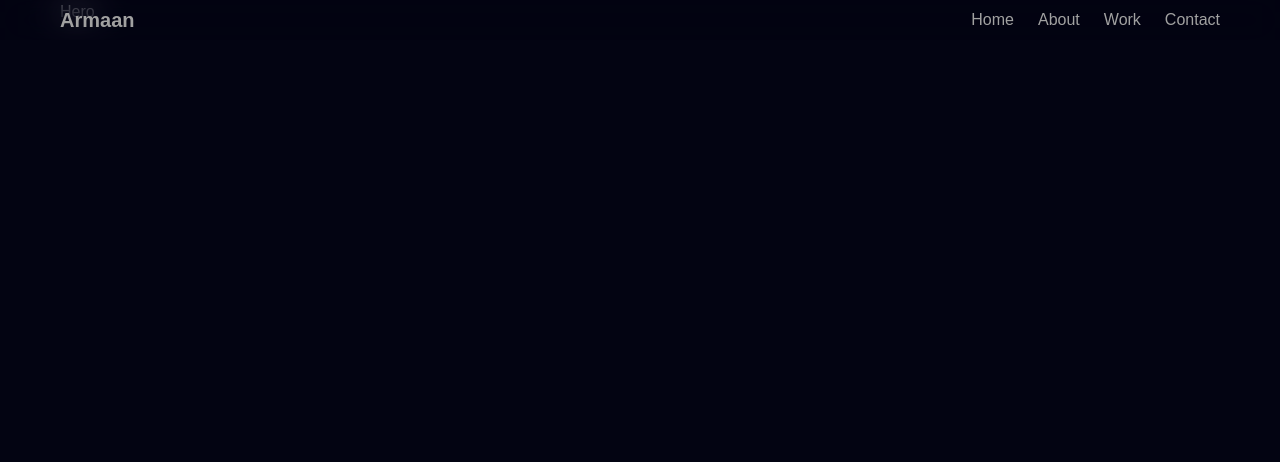
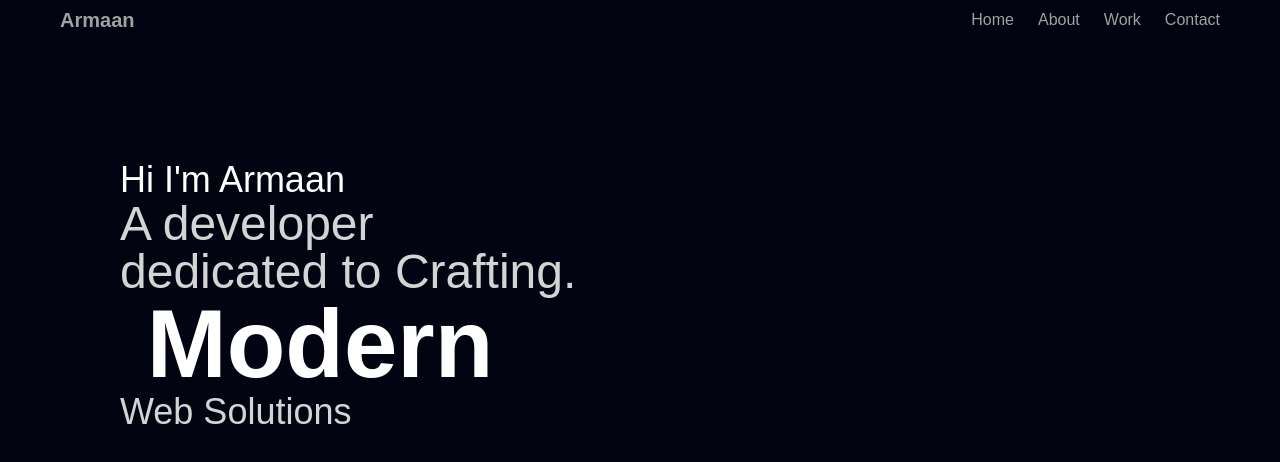
Before and after one commit to ArmaanRawat/myPortfolio, a React (Vite) app: page / in a window 1280 px wide. Shown: the top 462 px of the page. Built offline with nearby package versions, Linux system fonts and the light colour scheme; a web font is replaced by a local one.

Commit message:
some new changes

```diff
--- a/package.json
+++ b/package.json
@@ -14,6 +14,7 @@
     "motion": "^12.20.1",
     "react": "^19.1.0",
     "react-dom": "^19.1.0",
+    "tailwind-merge": "^3.3.1",
     "tailwindcss": "^4.1.11"
   },
   "devDependencies": {
--- /dev/null
+++ b/src/components/FlipWords.jsx
@@ -0,0 +1,90 @@
+"use client";
+import React, { useCallback, useEffect, useState } from "react";
+import { AnimatePresence, motion } from "motion/react";
+import {twMerge} from "tailwind-merge";
+
+export const FlipWords = ({
+  words,
+  duration = 3000,
+  className
+}) => {
+  const [currentWord, setCurrentWord] = useState(words[0]);
+  const [isAnimating, setIsAnimating] = useState(false);
+
+  // thanks for the fix Julian - https://github.com/Julian-AT
+  const startAnimation = useCallback(() => {
+    const word = words[words.indexOf(currentWord) + 1] || words[0];
+    setCurrentWord(word);
+    setIsAnimating(true);
+  }, [currentWord, words]);
+
+  useEffect(() => {
+    if (!isAnimating)
+      setTimeout(() => {
+        startAnimation();
+      }, duration);
+  }, [isAnimating, duration, startAnimation]);
+
+  return (
+    <AnimatePresence
+      onExitComplete={() => {
+        setIsAnimating(false);
+      }}>
+      <motion.div
+        initial={{
+          opacity: 0,
+          y: 10,
+        }}
+        animate={{
+          opacity: 1,
+          y: 0,
+        }}
+        transition={{
+          type: "spring",
+          stiffness: 100,
+          damping: 10,
+        }}
+        exit={{
+          opacity: 0,
+          y: -40,
+          x: 40,
+          filter: "blur(8px)",
+          scale: 2,
+          position: "absolute",
+        }}
+        className={twMerge(
+          "z-10 inline-block relative text-left",
+          className
+        )}
+        key={currentWord}>
+        {/* edit suggested by Sajal: https://x.com/DewanganSajal */}
+        {currentWord.split(" ").map((word, wordIndex) => (
+          <motion.span
+            key={word + wordIndex}
+            initial={{ opacity: 0, y: 10, filter: "blur(8px)" }}
+            animate={{ opacity: 1, y: 0, filter: "blur(0px)" }}
+            transition={{
+              delay: wordIndex * 0.3,
+              duration: 0.3,
+            }}
+            className="inline-block whitespace-nowrap">
+            {word.split("").map((letter, letterIndex) => (
+              <motion.span
+                key={word + letterIndex}
+                initial={{ opacity: 0, y: 10, filter: "blur(8px)" }}
+                animate={{ opacity: 1, y: 0, filter: "blur(0px)" }}
+                transition={{
+                  delay: wordIndex * 0.3 + letterIndex * 0.05,
+                  duration: 0.2,
+                }}
+                className="inline-block">
+                {letter}
+              </motion.span>
+            ))}
+            <span className="inline-block">&nbsp;</span>
+          </motion.span>
+        ))}
+      </motion.div>
+    </AnimatePresence>
+  );
+};
--- a/src/components/HeroText.jsx
+++ b/src/components/HeroText.jsx
@@ -1,9 +1,85 @@
-import React from 'react'
+import { FlipWords } from "./FlipWords";
+import { motion } from "motion/react";
 
 function HeroText() {
+  const words = ["Secure", " Modern", "Innovative", "Scalable"];
+  const variants = {
+    hidden: { opacity: 0, x: -50 },
+    visible: { opacity: 1, x: 0 },
+  };
   return (
-    <div>HeroText</div>
-  )
+    <div className="z-10 mt-20 text-center md:mt-40 md:text-left rounded-3xl bg-clip-text">
+      <div className="flex-col hidden md:flex c-space">
+        <motion.h1
+          className="text-4xl font-medium"
+          variants={variants}
+          initial="hidden"
+          animate="visible"
+          transition={{ delay: 1 }}>
+          Hi I'm Armaan
+        </motion.h1>
+        <div className="flex flex-col items-start">
+          <motion.p
+            className="text-5xl font-medium text-neutral-300"
+            variants={variants}
+            initial="hidden"
+            animate="visible"
+            transition={{ delay: 1.2 }}>
+            A developer <br /> dedicated to Crafting.{" "}
+          </motion.p>
+          <motion.div
+            variants={variants}
+            initial="hidden"
+            animate="visible"
+            transition={{ delay: 1.5 }}>
+            <FlipWords
+              words={words}
+              className="font-black text-white text-8xl"
+            />
+          </motion.div>
+          <motion.p
+            className="text-4xl font-medium text-neutral-300"
+            variants={variants}
+            initial="hidden"
+            animate="visible"
+            transition={{ delay: 1.8 }}>
+            Web Solutions{" "}
+          </motion.p>
+        </div>
+      </div>
+      <div className="flex flex-col space-y-6 md:hidden">
+        <p className="text-4xl font-medium">Hi, I'm Armaan Rawat</p>
+        <div>
+          <motion.p
+            className="text-5xl font-black text-neutral-300"
+            variants={variants}
+            initial="hidden"
+            animate="visible"
+            transition={{ delay: 1 }}>
+            Building
+          </motion.p>
+          <motion.div
+            variants={variants}
+            initial="hidden"
+            animate="visible"
+            transition={{ delay: 1.2 }}>
+            <FlipWords
+              words={words}
+              className="font-bold text-white text-7xl"
+            />
+          </motion.div>
+          <motion.p
+            className="text-4xl font-black text-neutral-300"
+            variants={variants}
+            initial="hidden"
+            animate="visible"
+            transition={{ delay: 1.2 }}>
+            Web applications
+          </motion.p>
+        </div>
+      </div>
+    </div>
+  );
 }
 
-export default HeroText
+export default HeroText;
--- a/src/sections/Hero.jsx
+++ b/src/sections/Hero.jsx
@@ -1,9 +1,9 @@
-import React from "react";
+import HeroText from "../components/HeroText";
 
 function Hero() {
   return (
     <section className="flex items-start justify-center md:items-start md:justify-start min-h-screen overflow-hidden c-space">
-      Hero
+      <HeroText />
     </section>
   );
 }
```
Also changed, not shown: 1 other file (tests, documents, lock files or other folders).
